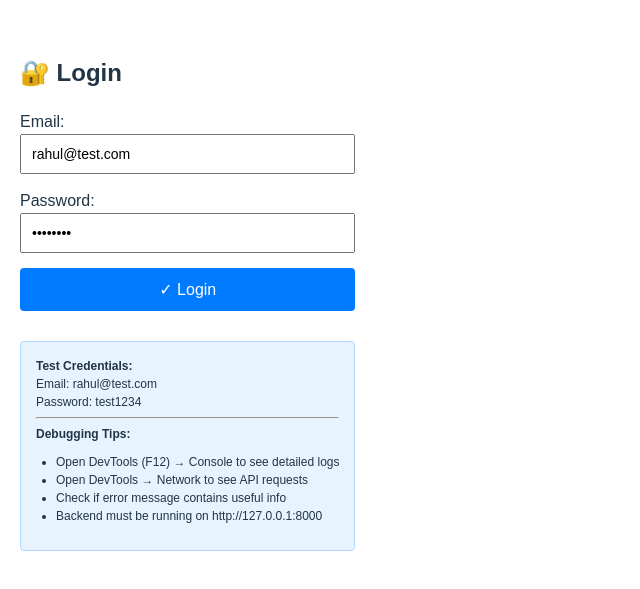
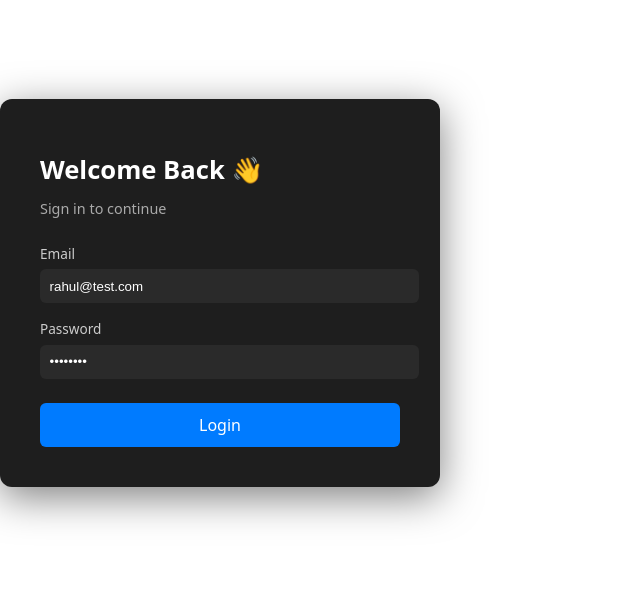
Before and after one commit to bankaisenpai/Ai-chatbot-management-system, a React app in the folder frontend/: page /login in a window 1280 px wide. Shown: the part 107-696 px from the top of the page, without its empty margins (0-640 px from the left). Built offline with nearby package versions, Linux system fonts and the light colour scheme; the HTML template or start-up script is replaced by a standard one.

Commit message:
Fix login UI error handling and improve design

```diff
--- /dev/null
+++ b/frontend/src/pages/login.css
@@ -0,0 +1,74 @@
+.login-page {
+  height: 100vh;
+  display: flex;
+  justify-content: center;
+  align-items: center;
+  background: #121212;
+}
+
+.login-card {
+  background: #1e1e1e;
+  padding: 2.5rem;
+  width: 360px;
+  border-radius: 12px;
+  box-shadow: 0 10px 40px rgba(0, 0, 0, 0.5);
+}
+
+.login-card h1 {
+  margin-bottom: 0.5rem;
+  font-size: 1.6rem;
+  color: #fff;
+}
+
+.subtitle {
+  margin-bottom: 1.5rem;
+  color: #aaa;
+  font-size: 0.9rem;
+}
+
+.login-card label {
+  display: block;
+  margin-bottom: 0.3rem;
+  margin-top: 1rem;
+  color: #ccc;
+  font-size: 0.85rem;
+}
+
+.login-card input {
+  width: 100%;
+  padding: 0.6rem;
+  border-radius: 6px;
+  border: none;
+  background: #2a2a2a;
+  color: #fff;
+}
+
+.login-card input:focus {
+  outline: 2px solid #007bff;
+}
+
+.login-card button {
+  width: 100%;
+  margin-top: 1.5rem;
+  padding: 0.7rem;
+  background: #007bff;
+  border: none;
+  border-radius: 6px;
+  color: #fff;
+  font-size: 1rem;
+  cursor: pointer;
+}
+
+.login-card button:hover {
+  background: #005fd4;
+}
+
+.login-error {
+  margin-top: 1rem;
+  padding: 0.7rem;
+  background: #2b1c1c;
+  color: #ff6b6b;
+  border: 1px solid #ff6b6b33;
+  border-radius: 6px;
+  font-size: 0.85rem;
+}
--- a/frontend/src/pages/login.jsx
+++ b/frontend/src/pages/login.jsx
@@ -1,6 +1,7 @@
 import { useState } from "react";
 import { useNavigate } from "react-router-dom";
 import { login, setToken } from "../api/auth";
+import "../Pages/login.css";
 
 export default function Login() {
   const navigate = useNavigate();
@@ -69,117 +70,41 @@ export default function Login() {
   };
 
   return (
-    <div style={{ maxWidth: "500px", margin: "50px auto", padding: "20px", fontFamily: "Arial" }}>
-      <h2>🔐 Login</h2>
+
+
+    <div className="login-card">
+      <h1>Welcome Back 👋</h1>
+      <p className="subtitle">Sign in to continue</p>
 
       <form onSubmit={handleLogin}>
-        <div style={{ marginBottom: "15px" }}>
-          <label>Email:</label>
+  <label>Email</label>
   <input
     type="email"
-            placeholder="Email"
     value={email}
     onChange={(e) => setEmail(e.target.value)}
+    placeholder="you@example.com"
     required
-            style={{
-              width: "100%",
-              padding: "10px",
-              boxSizing: "border-box",
-              fontSize: "14px"
-            }}
   />
-        </div>
 
-        <div style={{ marginBottom: "15px" }}>
-          <label>Password:</label>
+  <label>Password</label>
   <input
     type="password"
-            placeholder="Password"
     value={password}
     onChange={(e) => setPassword(e.target.value)}
+    placeholder="••••••••"
     required
-            style={{
-              width: "100%",
-              padding: "10px",
-              boxSizing: "border-box",
-              fontSize: "14px"
-            }}
   />
-        </div>
 
-        <button
-          type="submit"
-          disabled={loading}
-          style={{
-            width: "100%",
-            padding: "12px",
-            fontSize: "16px",
-            backgroundColor: loading ? "#cccccc" : "#007bff",
-            color: "white",
-            border: "none",
-            borderRadius: "4px",
-            cursor: loading ? "not-allowed" : "pointer"
-          }}
-        >
-          {loading ? "⏳ Logging in..." : "✓ Login"}
+  <button type="submit" disabled={loading}>
+    {loading ? "⏳ Logging in..." : "Login"}
   </button>
-      </form>
 
   {error && (
-        <div style={{
-          color: "#721c24",
-          backgroundColor: "#f8d7da",
-          border: "1px solid #f5c6cb",
-          padding: "15px",
-          marginTop: "15px",
-          borderRadius: "4px",
-          fontSize: "14px",
-          lineHeight: "1.6"
-        }}>
+    <div className="login-error">
       {error}
     </div>
   )}
-
-      {debugInfo && (
-        <div style={{
-          color: "#004085",
-          backgroundColor: "#d1ecf1",
-          border: "1px solid #bee5eb",
-          padding: "15px",
-          marginTop: "15px",
-          borderRadius: "4px",
-          fontSize: "12px",
-          fontFamily: "monospace",
-          whiteSpace: "pre-wrap",
-          wordBreak: "break-word",
-          maxHeight: "200px",
-          overflowY: "auto"
-        }}>
-          DEBUG LOG:
-          {"\n" + debugInfo}
-        </div>
-      )}
-
-      <div style={{
-        marginTop: "30px",
-        padding: "15px",
-        backgroundColor: "#e7f3ff",
-        border: "1px solid #b3d9ff",
-        borderRadius: "4px",
-        fontSize: "12px"
-      }}>
-        <strong>Test Credentials:</strong>
-        <div>Email: rahul@test.com</div>
-        <div>Password: test1234</div>
-        <hr/>
-        <strong>Debugging Tips:</strong>
-        <ul style={{margin: "10px 0", paddingLeft: "20px"}}>
-          <li>Open DevTools (F12) → Console to see detailed logs</li>
-          <li>Open DevTools → Network to see API requests</li>
-          <li>Check if error message contains useful info</li>
-          <li>Backend must be running on http://127.0.0.1:8000</li>
-        </ul>
-      </div>
+</form>
 </div>
   );
 }
```
Lines whose indentation alone changed are shown as unchanged.
